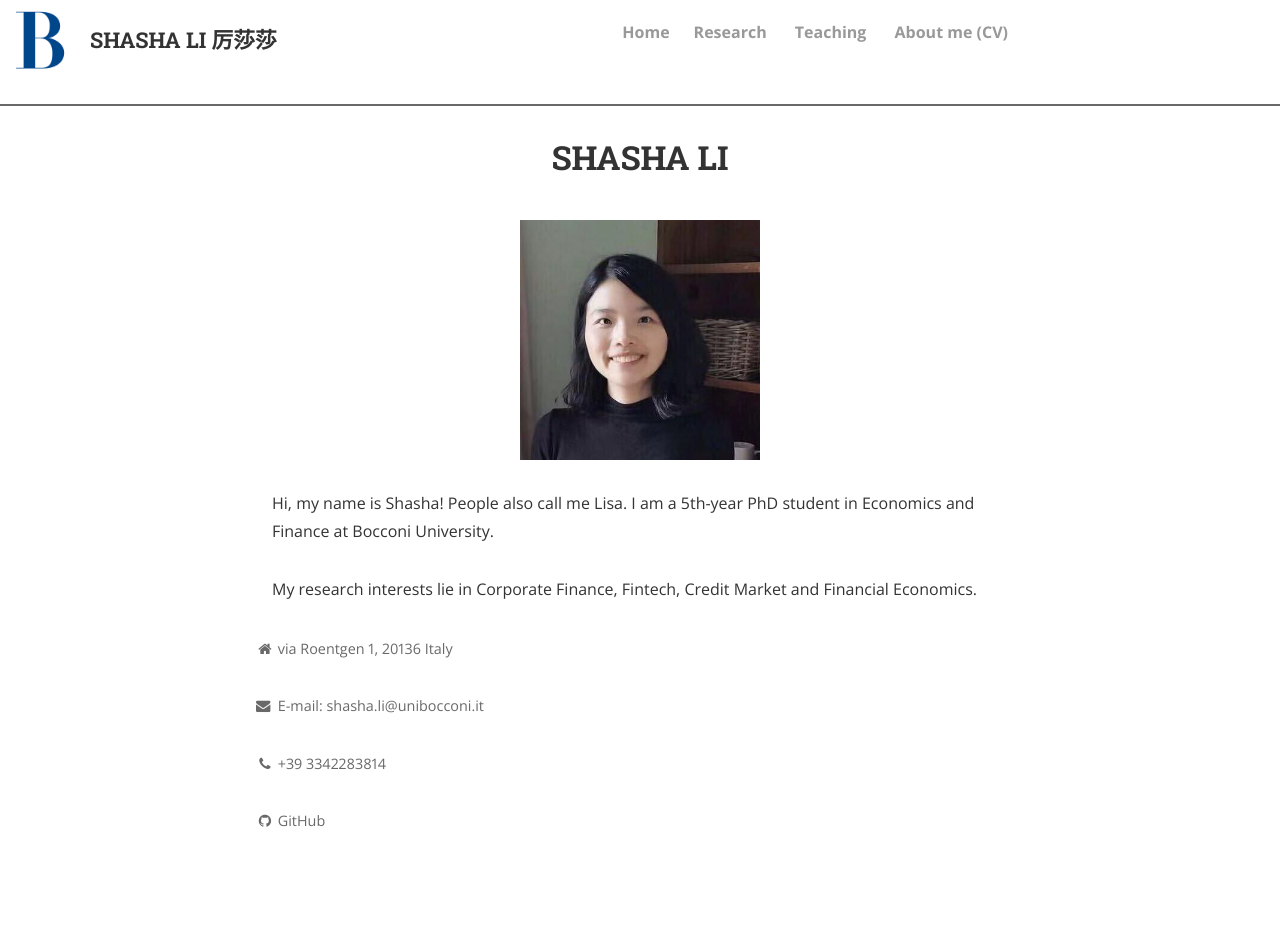
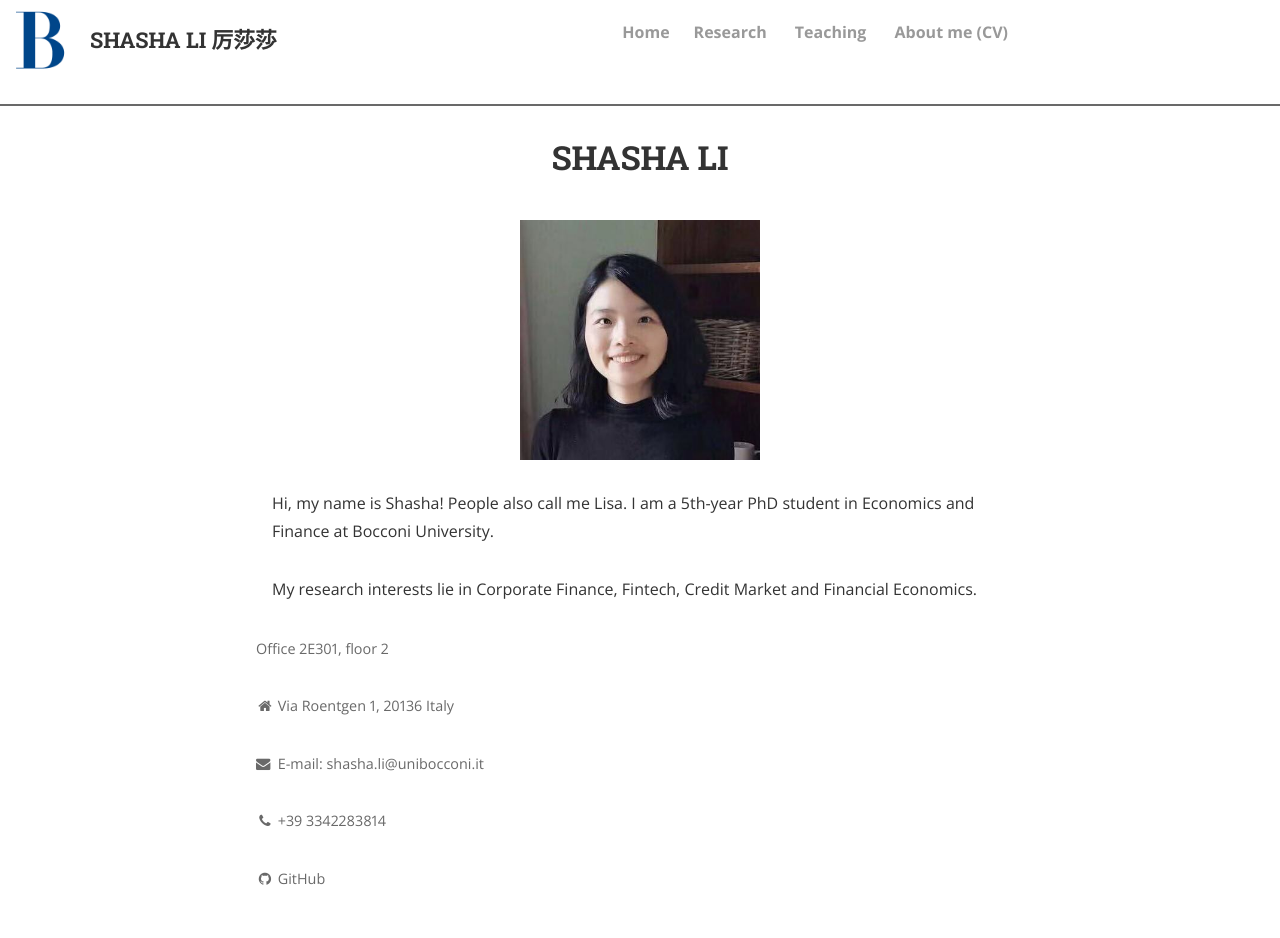
Before and after one commit to shasha-li/shasha-li.github.io, a Jekyll site: the page built from index.html, in a window 1280 px wide. Built offline with Jekyll 4.4.1, drawn with Linux system fonts in a browser that asks for light colours; nearby versions of some CDN libraries; the list of posts is cut into pages by our own code; comment, search, counter and statistics services are not loaded; a style sheet for code colours, icons or effects is not loaded; before the commit the page ends 900 px from its top, so only the background shows below that.

Commit message:
Update footer.html

```diff
--- a/_includes/footer.html
+++ b/_includes/footer.html
@@ -3,8 +3,15 @@
   <div class="wrapper">
 
 
+
     <div class="site-contact">
-      <p><a><i class="fa fa-home"></i> via Roentgen 1, 20136 Italy</a></p>
+      <p><a><i class="far fa-door-open"></i> Office 2E301, floor 2</a></p>
+    </div>
+
+    <br></br>
+
+    <div class="site-contact">
+      <p><a><i class="fa fa-home"></i> Via Roentgen 1, 20136 Italy</a></p>
     </div>
 
      <br></br>
```
